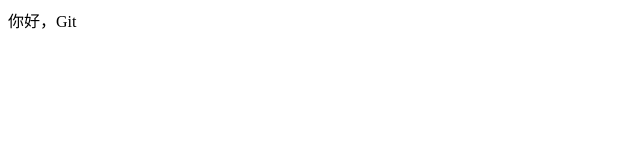
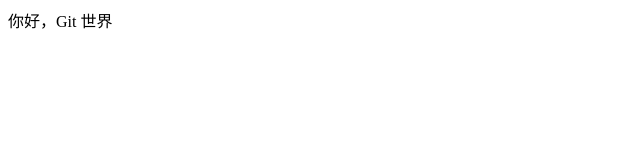
Before and after one commit to tomzhai91/hello-git, a plain HTML site: page index.html in a window 1280 px wide. Shown: the full height of the page, 0-640 px from the left. Drawn offline with Linux system fonts and the light colour scheme.

Commit message:
欢迎词升级，改成你好，Git 世界

```diff
--- a/index.html
+++ b/index.html
@@ -1 +1 @@
-<body>你好，Git</body>
+<body>你好，Git 世界</body>
```
Also changed, not shown: 1 other file.
